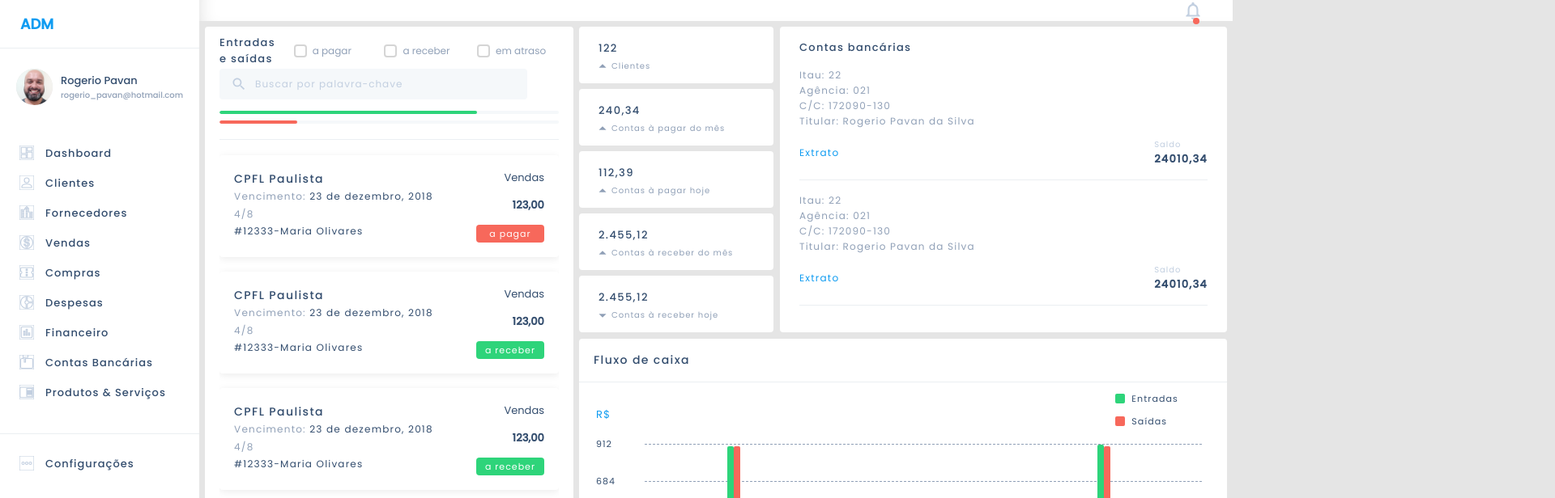
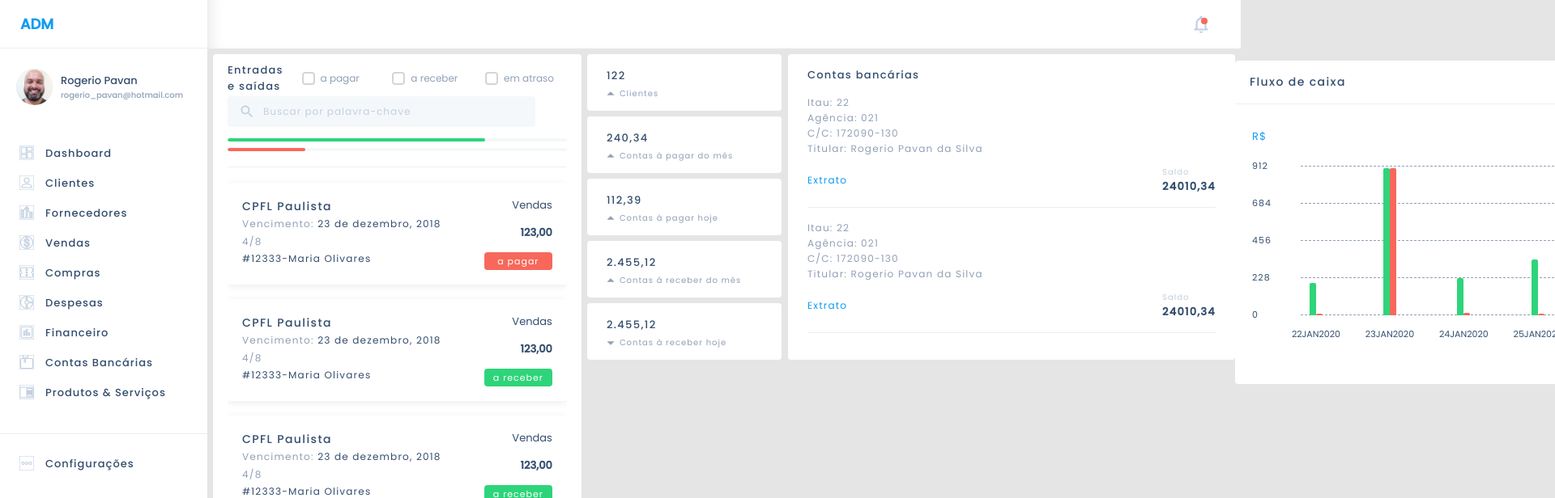
Before and after one commit to pavandasilva/adm_web, a React (Create React App) app: page / in a window 1280 px wide. Shown: the top 616 px of the page at 81% size, 1920 px wide, since content can reach past the window. Built offline with nearby package versions, Linux system fonts and the light colour scheme.

Commit message:
fix: fix sideMenu heigth

```diff
--- a/src/components/DefaultLayout/styles.ts
+++ b/src/components/DefaultLayout/styles.ts
@@ -10,8 +10,9 @@ export const Container = styled.div`
 export const Content = styled.div`
   display: flex;
   flex-direction: column;
-  height: 100vh;
+  height: 100%;
   width: 100%;
+  margin-left: 256px;
 
   > header {
     display: flex;
@@ -41,7 +42,7 @@ export const Content = styled.div`
 `;
 
 export const Body = styled.div`
-  height: 100%;
+  height: calc(100% -  60px);
 `;
 
 export const Alert = styled.div`
--- a/src/components/SideMenu/styles.ts
+++ b/src/components/SideMenu/styles.ts
@@ -4,7 +4,7 @@ export const Container = styled.div`
   width: 256px;
   height: 100vh;
   background-color: ${(props) => props.theme.colors.mainBackground};
-  position: relative;
+  position: fixed;
 
   > header {
     display: flex;
```
